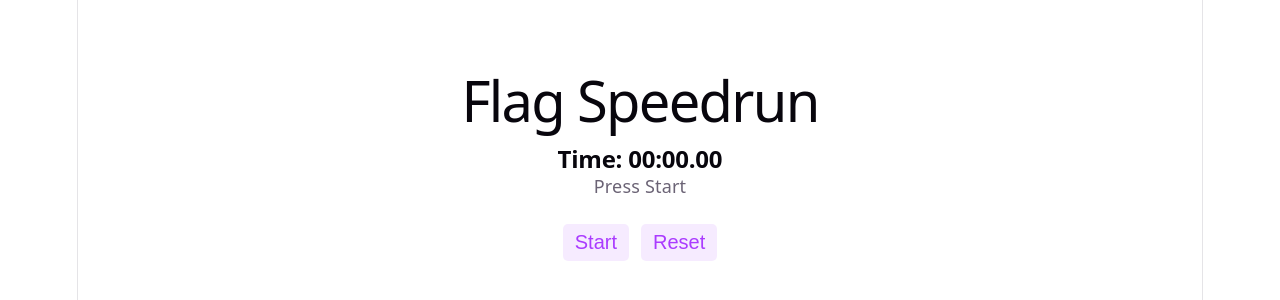
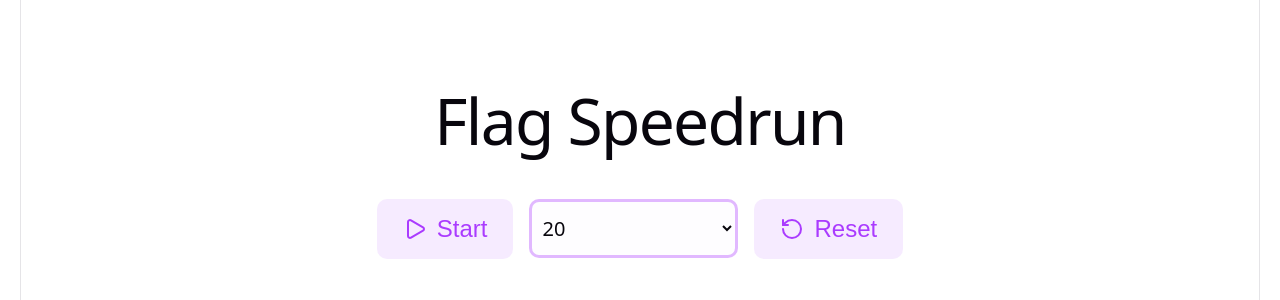
Before and after one commit to nick-hue/flag-speedrun, a React app in the folder frontend/: page / in a window 1280 px wide. Shown: the part 230-530 px from the top of the page. Built offline with nearby package versions, Linux system fonts and the light colour scheme; the HTML template or start-up script is replaced by a standard one.

Commit message:
made frontend work

```diff
--- a/frontend/package.json
+++ b/frontend/package.json
@@ -10,6 +10,7 @@
     "preview": "vite preview"
   },
   "dependencies": {
+    "lucide-react": "^1.7.0",
     "react": "^19.2.4",
     "react-dom": "^19.2.4"
   },
--- a/frontend/src/App.css
+++ b/frontend/src/App.css
@@ -1,12 +1,33 @@
+.gameHeader {
+  display: grid;
+  justify-items: center;
+  gap: 14px;
+}
+
+.progress {
+  margin: 0;
+  font-size: 24px;
+  font-weight: 500;
+}
+
+.gameStatus {
+  display: grid;
+  justify-items: center;
+  gap: 6px;
+}
+
 .controlButton {
-  font-size: 20px;
-  padding: 5px 10px;
-  border-radius: 5px;
+  font-size: 24px;
+  padding: 14px 24px;
+  border-radius: 10px;
   color: var(--accent);
   background: var(--accent-bg);
   border: 2px solid transparent;
   transition: border-color 0.3s;
-  margin-bottom: 24px;
+  display: inline-flex;
+  align-items: center;
+  justify-content: center;
+  gap: 10px;
 
   &:hover {
     border-color: var(--accent-border);
@@ -17,49 +38,145 @@
   }
 }
 
+.controlIcon {
+  width: 24px;
+  height: 24px;
+}
+
 .gameControls {
   display: flex;
-  gap: 12px;
+  flex-wrap: wrap;
+  align-items: flex-start;
+  justify-content: center;
+  gap: 16px;
+}
+
+.roundSelectGroup {
+  display: grid;
+  justify-items: start;
+}
+
+
+.roundSelect {
+  min-width: 82px;
+  padding: 12px 6px;
+  border-radius: 10px;
+  border: 3px solid color-mix(in srgb, var(--accent-border) 70%, transparent);
+  background: color-mix(in srgb, var(--bg) 90%, var(--accent-bg) 10%);
+  color: var(--text-h);
+  font: inherit;
+  font-size: 20px;
+  cursor: pointer;
+
+  &:focus-visible {
+    outline: 2px solid var(--accent);
+    outline-offset: 2px;
+  }
+
+  &:disabled {
+    cursor: not-allowed;
+    opacity: 0.7;
+  }
 }
 
 .timer {
-  font-size: 24px;
+  font-size: 30px;
   font-weight: 600;
   margin: 12px 0 0;
+  text-align: center;
+}
+
+.targetCard {
+  display: grid;
+  justify-items: center;
+  gap: 8px;
+  min-width: min(100%, 380px);
+  padding: 24px 28px;
+  border-radius: 22px;
+  background: color-mix(in srgb, var(--accent-bg) 82%, white 18%);
+  border: 2px solid color-mix(in srgb, var(--accent-border) 55%, transparent);
+  box-shadow: 0 12px 30px color-mix(in srgb, var(--accent) 14%, transparent);
+}
+
+.targetLabel {
+  margin: 0;
+  font-size: 14px;
+  font-weight: 700;
+  letter-spacing: 0.14em;
+  text-transform: uppercase;
+  opacity: 0.7;
+}
+
+.targetCountry {
+  margin: 0;
+  font-size: clamp(2rem, 2.4vw, 2.6rem);
+  text-align: center;
+}
+
+.targetCardFinished {
+  background: color-mix(in srgb, #32b36b 18%, white 82%);
+}
+
+.activeGame {
+  display: grid;
+  justify-items: center;
+  gap: 16px;
+  width: 100%;
+}
+
+.targetSummary {
+  margin: 0;
+  font-size: 20px;
+  font-weight: 500;
   text-align: center;
 }
 
 .flags {
   display: grid;
   grid-template-columns: repeat(2, minmax(0, 1fr));
-  gap: 16px;
+  gap: 22px;
 }
 
 .flagButton {
-  background: transparent;
-  border: none;
-  padding: 8px;
+  background: color-mix(in srgb, white 5%, var(--accent-bg) 2%);
+  border: 2px solid transparent;
+  border-radius: 22px;
+  padding: 18px;
   display: flex;
   align-items: center;
   justify-content: center;
   cursor: pointer;
+  transition: transform 0.18s ease, border-color 0.18s ease, box-shadow 0.18s ease;
+
+  &:hover {
+    transform: translateY(-2px);
+    border-color: var(--accent-border);
+    box-shadow: 0 14px 28px color-mix(in srgb, black 12%, transparent);
+  }
+
+  &:focus-visible {
+    outline: 2px solid var(--accent);
+    outline-offset: 3px;
+  }
 }
 
 .flagImage {
-  width: 128px;
-  height: 128px;
+  width: 152px;
+  height: 152px;
+  object-fit: contain;
 }
 
 #center {
   display: flex;
   flex-direction: column;
-  gap: 25px;
+  gap: 32px;
   place-content: center;
   place-items: center;
   flex-grow: 1;
+  padding: 32px 28px 40px;
 
   @media (max-width: 1024px) {
     padding: 32px 20px 24px;
-    gap: 18px;
+    gap: 22px;
   }
 }
--- a/frontend/src/App.jsx
+++ b/frontend/src/App.jsx
@@ -1,14 +1,24 @@
-import { useEffect, useState } from 'react'
+import { useEffect, useRef, useState } from 'react'
+import { Play, RotateCcw } from 'lucide-react'
 import countries from "./data/countries";
 import './App.css'
 
+const ROUND_OPTIONS = [5, 10, 20, 50, 100, 150];
+
 function App() {
   const countryCodes = countries.map(c => c.code);
+  const totalCountryCount = countryCodes.length;
 
   const [flags, setFlags] = useState([]);
   const [randomFlag, setRandomFlag] = useState(null);
+  const [targetQueue, setTargetQueue] = useState([]);
+  const [correctAnswers, setCorrectAnswers] = useState(0);
   const [hasStarted, setHasStarted] = useState(false);
+  const [isFinished, setIsFinished] = useState(false);
+  const [selectedRounds, setSelectedRounds] = useState(20);
+  const [completedRounds, setCompletedRounds] = useState(0);
   const [elapsedCentiseconds, setElapsedCentiseconds] = useState(0);
+  const activeGameRef = useRef(null);
 
   useEffect(() => {
     if (!hasStarted) {
@@ -22,55 +32,144 @@ function App() {
     return () => window.clearInterval(timerId);
   }, [hasStarted]);
 
+  useEffect(() => {
+    if (!hasStarted || !randomFlag) {
+      return;
+    }
+
+    activeGameRef.current?.scrollIntoView({
+      behavior: 'smooth',
+      block: 'center',
+    });
+  }, [hasStarted, randomFlag]);
+
   function startGame() {
-    const nextFlags = getRandomFlags(countryCodes, 4);
-    const targetFlag = getRandomItem(nextFlags);
+    const nextTargetQueue = getRandomFlags(countryCodes, selectedRounds);
 
-    setFlags(nextFlags);
-    setRandomFlag(targetFlag);
-
+    setTargetQueue(nextTargetQueue);
+    setNextRound(nextTargetQueue[0]);
+    setCorrectAnswers(0);
+    setCompletedRounds(0);
+    setIsFinished(false);
     setElapsedCentiseconds(0);
     setHasStarted(true);
   }
 
   function resetGame() {
     setHasStarted(false);
+    setIsFinished(false);
+    setTargetQueue([]);
+    setCorrectAnswers(0);
+    setCompletedRounds(0);
     setElapsedCentiseconds(0);
-    setFlags(getRandomFlags(countryCodes, 4));
+    setFlags([]);
     setRandomFlag(null);
+  }
+
+  function setNextRound(targetFlag) {
+    const nextFlags = getRoundFlags(countryCodes, targetFlag, 4);
+
+    setFlags(nextFlags);
+    setRandomFlag(targetFlag);
+  }
+
+  function handleFlagPick(country) {
+    if (!hasStarted) {
+      return;
+    }
+
+    const nextCompletedRounds = completedRounds + 1;
+    const isCorrectPick = country === randomFlag;
+
+    if (isCorrectPick) {
+      setCorrectAnswers((currentCorrectAnswers) => currentCorrectAnswers + 1);
+    }
+
+    setCompletedRounds(nextCompletedRounds);
+
+    if (nextCompletedRounds >= selectedRounds) {
+      // game ended
+      setHasStarted(false);
+      setIsFinished(true);
+      setFlags([]);
+      setRandomFlag(null);
+      return;
+    }
+
+    setNextRound(targetQueue[nextCompletedRounds]);
   }
 
   return (
     <>
       <section id="center">
-        <div>
+        <div className="gameHeader">
           <h1>Flag Speedrun</h1>
-          <h2 className="timer">Time: {formatTime(elapsedCentiseconds)}</h2>
-          {hasStarted && <h3>{getCountryName(randomFlag, countries)}</h3>}
-          {!hasStarted && <p>Press Start</p>}
         </div>
 
         <div className="gameControls">
+
           <button
             className="controlButton"
             disabled={hasStarted}
             onClick={startGame}>
+            <Play className="controlIcon" aria-hidden="true" />
             Start
           </button>
+
+          <label className="roundSelectGroup">
+            <select
+              className="roundSelect"
+              value={selectedRounds}
+              disabled={hasStarted}
+              onChange={(event) => setSelectedRounds(Number(event.target.value))}
+            >
+              {ROUND_OPTIONS.map((roundCount) => (
+                <option key={roundCount} value={roundCount}>
+                  {roundCount}
+                </option>
+              ))}
+              <option value={totalCountryCount}>{totalCountryCount} (All Countries)</option>
+            </select>
+          </label>
 
           <button
             className="controlButton"
             onClick={resetGame}>
+            <RotateCcw className="controlIcon" aria-hidden="true" />
             Reset
           </button>
         </div>
 
         {hasStarted && (
-          <div className="flags">
-            {flags.map((code) => (
-              <FlagButton key={code} country={code} />
-            ))}
+          <div className="gameStatus">
+            <h2 className="timer">Time: {formatTime(elapsedCentiseconds)}</h2>
+            <p className="progress">{completedRounds} / {selectedRounds}</p>
           </div>
+        )}
+
+        {hasStarted && randomFlag && (
+          <div className="activeGame" ref={activeGameRef}>
+            <div className="targetCard">
+              <h3 className="targetCountry">{getCountryName(randomFlag, countries)}</h3>
+            </div>
+
+            <div className="flags">
+              {flags.map((code) => (
+                <FlagButton key={code} country={code} onPick={handleFlagPick} />
+              ))}
+            </div>
+          </div>
+        )}
+
+        {isFinished && (
+          <>
+            <div className="targetCard targetCardFinished">
+              <h3 className="targetCountry">Finished in {formatTime(elapsedCentiseconds)}</h3>
+              <p className="targetSummary">Final score: {correctAnswers} / {selectedRounds}</p>
+            </div>
+
+            <button className="controlButton">Submit Score</button>
+          </>
         )}
       </section>
 
@@ -88,9 +187,9 @@ function FlagImage({ country }) {
   );
 }
 
-function FlagButton({ country }) {
+function FlagButton({ country, onPick }) {
   return (
-    <button className="flagButton" onClick={() => console.log({country})}>
+    <button className="flagButton" onClick={() => onPick(country)}>
       <FlagImage country={country} />
     </button>
   );
@@ -100,7 +199,6 @@ function getRandomItem(list) {
   const randomIndex = Math.floor(Math.random() * list.length);
   return list[randomIndex];
 }
-
 
 function getRandomFlags(list, count = 4) {
   const copy = [...list];
@@ -113,6 +211,15 @@ function getRandomFlags(list, count = 4) {
   const result = copy.slice(0, count);
 
   return result;
+}
+
+function getRoundFlags(list, targetFlag, count = 4) {
+  const distractors = getRandomFlags(
+    list.filter((code) => code !== targetFlag),
+    count - 1,
+  );
+
+  return getRandomFlags([targetFlag, ...distractors], count);
 }
 
 function getCountryName(code, countryList) {
--- a/frontend/src/index.css
+++ b/frontend/src/index.css
@@ -15,7 +15,7 @@
   --heading: system-ui, 'Segoe UI', Roboto, sans-serif;
   --mono: ui-monospace, Consolas, monospace;
 
-  font: 18px/145% var(--sans);
+  font: 20px/145% var(--sans);
   letter-spacing: 0.18px;
   color-scheme: light dark;
   color: var(--text);
@@ -26,7 +26,7 @@
   -moz-osx-font-smoothing: grayscale;
 
   @media (max-width: 1024px) {
-    font-size: 16px;
+    font-size: 18px;
   }
 }
 
@@ -55,7 +55,7 @@ body {
 }
 
 #root {
-  width: 1126px;
+  width: 1240px;
   max-width: 100%;
   margin: 0 auto;
   text-align: center;
@@ -74,21 +74,21 @@ h2 {
 }
 
 h1 {
-  font-size: 56px;
+  font-size: 64px;
   letter-spacing: -1.68px;
   margin: 32px 0;
   @media (max-width: 1024px) {
-    font-size: 36px;
+    font-size: 42px;
     margin: 20px 0;
   }
 }
 h2 {
-  font-size: 24px;
+  font-size: 28px;
   line-height: 118%;
   letter-spacing: -0.24px;
   margin: 0 0 8px;
   @media (max-width: 1024px) {
-    font-size: 20px;
+    font-size: 22px;
   }
 }
 p {
```
Also changed, not shown: 1 other file (tests, documents, lock files or other folders).
